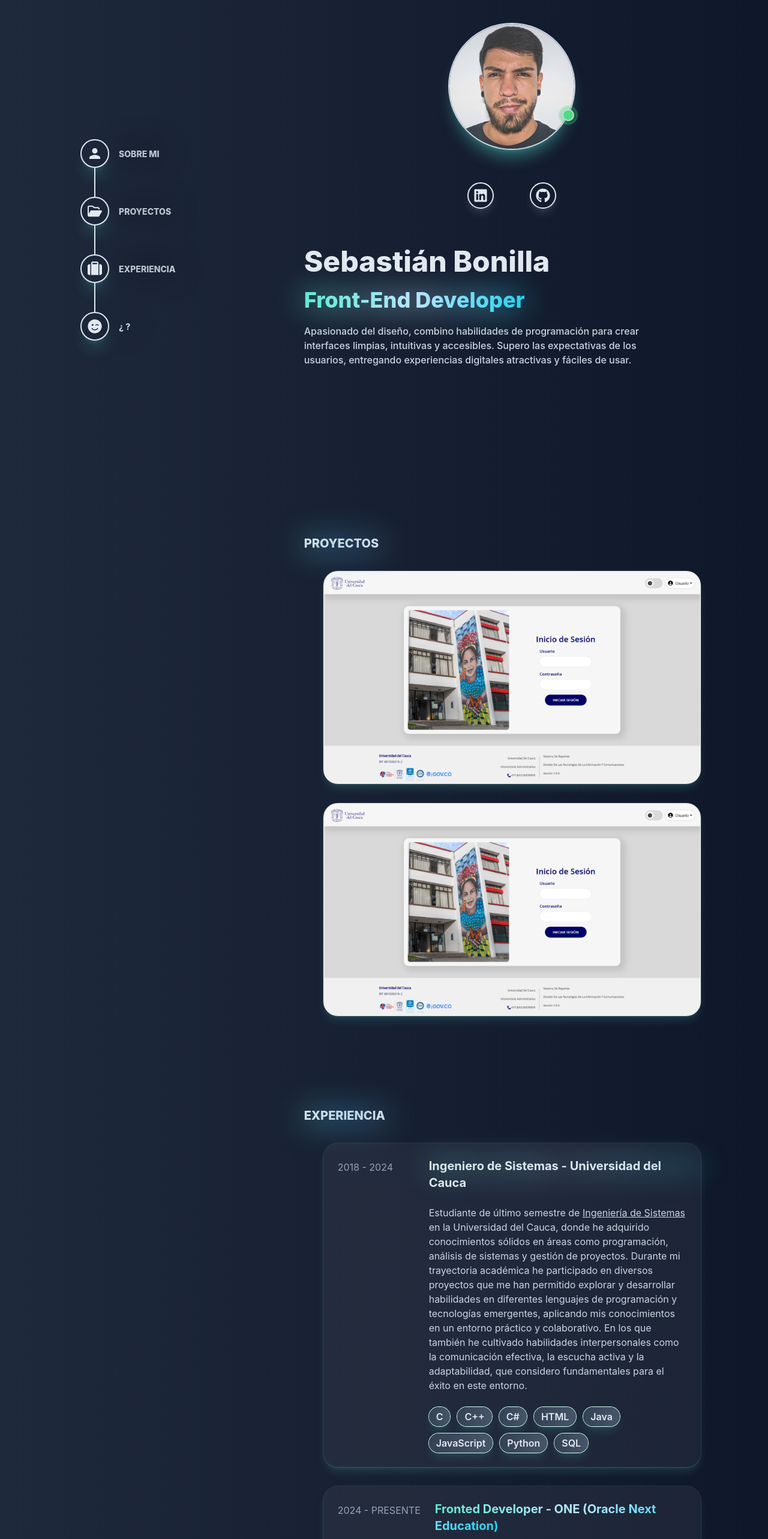
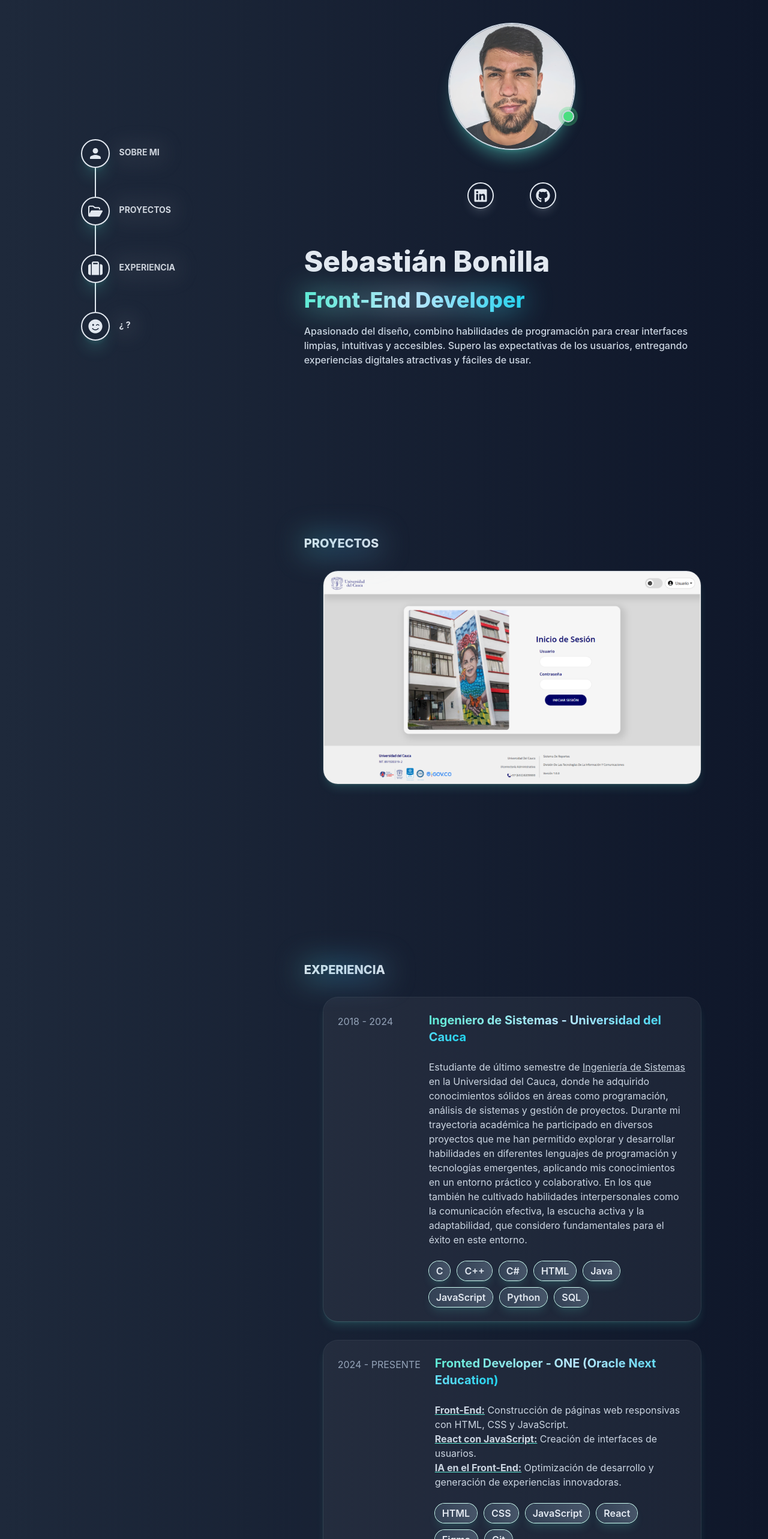
Before and after one commit to SebastianBonilla13/my_portfolio, a React (Create React App) app: page / in a window 1280 px wide. Shown: the top 2566 px of the page at 60% size. Built offline with nearby package versions, Linux system fonts and the light colour scheme.

Commit message:
colors + little details

```diff
--- a/src/App.js
+++ b/src/App.js
@@ -3,6 +3,8 @@
 /* import './App.css'; */
 import React, { useRef } from 'react';
 import { useScroll } from 'react-scroll';
+
+import ToolTip1 from "./Components/ToolTip1.jsx";
 
 
 import Sidebar from "../src/Components/Sidebar.jsx";
@@ -46,12 +48,19 @@ function App() {
 
     <div class="flex justify-between static bg-gradient-to-r from-slate-800  to-slate-900 "> {/* STRUCT */}
 
-      <header class="hidden lg:flex lg:w-1/3 bg-color_primary lg:sticky lg:top-0 right-0  lg:max-h-screen w-max"> {/* SIDEAR */}  {/* bg-color_primary  lg:flex  lg:max-h-screen */}
+
+      <header class="hidden lg:flex justify-center 2xl:w-3/5 2xl:justify-end lg:w-1/3 bg-color_primary lg:sticky lg:top-0 right-0  lg:max-h-screen w-max"> {/* SIDEAR */}  {/* bg-color_primary  lg:flex  lg:max-h-screen */}
+        <div class="flex justify-center">
           <Sidebar> </Sidebar>
+        </div>
+
+
+
+
       </header>
 
 
-      <main class="lg:w-2/3"> {/* BODY */} {/* bg-lime-200 */}
+      <main class="lg:w-2/3 2xl:w-3/4 "> {/* BODY */} {/* bg-lime-200 */}
 
         {/* <Badge Icon={FaSmileWink} Text={"HOLA"}> </Badge> */}
         {/* <h1 class="[text-shadow:_0_1px_0_rgb(0__2_/_40%)]">Hello</h1> */}
@@ -63,15 +72,20 @@ function App() {
             {/* IMAGE CONTAINER */}
             {/* ring-1 ring-white ring-opacity-20 shadow-lg shadow-indigo-100/10 hover:shadow-indigo-100/25 */}
 
-            <div class="flex justify-center">
+            <div class="flex justify-center bg-red-400">
 
               {/* LUZ ESTADO */}
+
               <div class="absolute z-40 mt-36 ml-44 pl-3">
+                <ToolTip1 position="bottom" tooltipsText="Disponible ;)">
                   <span class="relative flex h-4 w-4 ">
                     <span class="animate-ping absolute inline-flex h-full w-full rounded-full bg-green-500 opacity-75 ring-2 ring-green-400 "></span>
                     <span class="relative inline-flex rounded-full h-4 w-4 bg-green-400 ring-2 ring-slate-300 "></span>
                   </span>
+                </ToolTip1>
               </div>
+
+
 
               <div class="absolute z-20">
                 <div class="flex justify-center">
@@ -110,21 +124,45 @@ function App() {
             <div class="flex justify-center">
               <div class="pt-1 pb-6 gap-x-5 grid grid-cols-2 grid-flow-row">
 
-                {/* ICON */}
                 <div class="p-5">
-                  {/* <div class="w-10 h-10 border-opacity  rounded-full inline-flex items-center justify-center relative z-10 order-solid border-2 border-slate-200 hover:shadow-lg shadow-teal-300/90">
-                    <a class=" " href='https://www.linkedin.com/in/sebastianbonilla13'>
+
+                  {/* <div class="p-5 bg-transparent  w-10 h-10 rounded-full inline-flex items-center justify-center  border-2 border-slate-200 shadow-lg shadow-slate-300/15 hover:shadow-teal-300/30">
+                    <a class=" p-1" href='https://www.linkedin.com/in/sebastianbonilla13'>
                       <FaLinkedin color="#e2e8f0" class="w-10 h-10 p-2" />
                     </a>
                   </div> */}
-                  {/* hover:shadow-slate-300/25 shadow-teal-300/15 | hover:shadow-teal-300/35*/}
 
+                  <ToolTip1 position="bottom" tooltipsText="LinkedIn">
                     <div class="p-5 bg-transparent  w-10 h-10 rounded-full inline-flex items-center justify-center  border-2 border-slate-200 shadow-lg shadow-slate-300/15 hover:shadow-teal-300/30">
                       <a class=" p-1" href='https://www.linkedin.com/in/sebastianbonilla13'>
                         <FaLinkedin color="#e2e8f0" class="w-10 h-10 p-2" />
                       </a>
                     </div>
+                  </ToolTip1>
+
                 </div>
+
+
+                {/* ICON */}
+                <div class="p-5">
+
+                  {/* <div class="p-5 bg-transparent  w-10 h-10 rounded-full inline-flex items-center justify-center  border-2 border-slate-200 shadow-lg shadow-slate-300/15 hover:shadow-teal-300/30">
+                    <a class=" p-1" href='https://www.linkedin.com/in/sebastianbonilla13'>
+                      <FaLinkedin color="#e2e8f0" class="w-10 h-10 p-2" />
+                    </a>
+                  </div> */}
+
+                  <ToolTip1 position="bottom" tooltipsText="GitHub">
+                    <div class="p-5 bg-transparent  w-10 h-10 rounded-full inline-flex items-center justify-center  border-2 border-slate-200 shadow-lg shadow-slate-300/15 hover:shadow-teal-300/30">
+                      <a class=" p-1" href='https://github.com/SebastianBonilla13'>
+                        <FaGithub color="#e2e8f0" class="w-10 h-10 p-2" />
+                      </a>
+                    </div>
+                  </ToolTip1>
+
+
+                </div>
+
 
 
                 {/* <div class="p-5 bg-transparent  w-10 h-10 rounded-full inline-flex items-center justify-center  border-2 border-slate-200 shadow-lg hover:shadow-teal-300/35">
@@ -135,18 +173,19 @@ function App() {
 
 
 
-                <div class="p-5">
+                {/* <div class="p-5"> */}
                 {/* <div class="w-10 border-opacity h-10 rounded-full inline-flex items-center justify-center relative z-10 border-solid border-2 border-slate-200">
                     <a class=" " href='https://github.com/SebastianBonilla13'>
                       <FaGithub color="#e2e8f0" class="w-10 h-10 p-2 zinc-700" />
                     </a>
                   </div> */}
-                  <div class="p-5 bg-transparent  w-10 h-10 rounded-full inline-flex items-center justify-center  border-2 border-slate-200 shadow-lg shadow-slate-300/15 hover:shadow-teal-300/30">
+                {/* <div class="p-5 bg-transparent  w-10 h-10 rounded-full inline-flex items-center justify-center  border-2 border-slate-200 shadow-lg shadow-slate-300/15 hover:shadow-teal-300/30">
                     <a class=" p-1" href='https://github.com/SebastianBonilla13'>
                       <FaGithub color="#e2e8f0" class="w-10 h-10 p-2" />
                     </a>
-                  </div>
-                </div>
+                  </div> */}
+
+                {/* </div> */}
 
               </div>
             </div>
@@ -159,7 +198,7 @@ function App() {
                 {/* <span class="absolute mr-5 mx-auto py-0 flex border w-fit pl- bg-gradient-to-r blur-xl from-teal-300 via-sky-200 to-cyan-400 bg-clip-text text-5xl box-content  text-transparent  select-none">
                   <a class="underline decoration-blue-300"> Sebastián Bonilla </a>
                 </span> */}
-                <h1 class="text-5xl font-extrabold text-slate-200 text-color_primary ">
+                <h1 class="sm:text-5xl text-4xl font-extrabold text-slate-200 text-color_primary ">
                   Sebastián Bonilla
                 </h1>
                 {/* <span class="absolute mr-5 mx-auto py-0 flex border w-fit bg-gradient-to-r blur-xl from-teal-300 via-sky-200 to-cyan-400 bg-clip-text text-4xl box-content font-extrabold text-transparent  select-none">
@@ -188,17 +227,17 @@ function App() {
 
               <div>
                 <span
-                  class="absolute mr-6 text-4xl font-extrabold text-transparent bg-clip-text blur-xl bg-gradient-to-r from-teal-300 via-sky-200 to-cyan-400">
+                  class="sm:text-4xl text-3xl absolute mr-6  font-extrabold text-transparent bg-clip-text blur-xl bg-gradient-to-r from-teal-300 via-sky-200 to-cyan-400">
                   Front-End Developer
                 </span>
                 <span
-                  class="text-4xl font-extrabold text-transparent bg-clip-text bg-gradient-to-r from-teal-300 via-sky-200 to-cyan-400">
+                  class="sm:text-4xl text-3xl font-extrabold text-transparent bg-clip-text bg-gradient-to-r from-teal-300 via-sky-200 to-cyan-400">
                   Front-End Developer
                 </span>
               </div>
 
               <div>
-                <p class="text-base font-medium text-slate-300 text-color_primary max-w-xl">
+                <p class="text-base font-medium text-slate-300 text-color_primary max-w-2xl">
                   Apasionado del diseño, combino habilidades de programación para crear interfaces limpias,
                   intuitivas y accesibles. Supero las expectativas de los usuarios, entregando experiencias
                   digitales atractivas y fáciles de usar.
@@ -210,7 +249,7 @@ function App() {
           </div>
 
           {/* section PROYECTOS */}
-          <div id="proyectos" class="pt-10 mb-28">
+          <div id="proyectos" class="pt-10 mb-64">
 
             <span class="absolute mr-5 x-auto py-0  font-extrabold flex border w-fit bg-gradient-to-r blur-xl from-teal-500 via-sky-600 to-cyan-800 bg-clip-text text-xl box-content  text-transparent  select-none">
               <a class="underline decoration-blue-300">PROYECTOS</a>
@@ -224,6 +263,33 @@ function App() {
               <CardProject
                 image={imgReportesPlus}
                 /* Reportes Plus */
+                tittle={
+                  <>
+                    {/* <a class="text-slate-200">Reportes Plus</a> */}
+                    <span
+                      class="ext-base ont-extrabold text-transparent bg-clip-text bg-gradient-to-r from-teal-300 via-sky-200 to-cyan-400">
+                      Reportes Plus
+                    </span>
+                  </>
+
+                }
+                description={
+                  <>
+                    <div class="text-slate-300">
+                      Información Presupuestal Universidad del Cauca. Proporcionar a los usuarios
+                      finales del área financiera e interesados de la  universidad, una herramienta
+                      que les permita consultar y descargar  información presupuestal en tiempo real.
+                    </div>
+                  </>
+                }
+                lstTech={lstTechP1}>
+              </CardProject>
+            </div>
+
+            {/* Proyecto 2 */}
+            {/* <div class="flex justify-center pt-8 sm:mx-8">
+              <CardProject
+                image={imgReportesPlus}
                 tittle={
                   <>
                     <a class="text-slate-200">Reportes Plus</a>
@@ -240,30 +306,7 @@ function App() {
                 }
                 lstTech={lstTechP1}>
               </CardProject>
-            </div>
-
-            {/* Proyecto 2 */}
-            <div class="flex justify-center pt-8 sm:mx-8">
-              <CardProject
-                image={imgReportesPlus}
-                /* Reportes Plus */
-                tittle={
-                  <>
-                    <a class="text-slate-200">Reportes Plus</a>
-                  </>
-                }
-                description={
-                  <>
-                    <div class="text-slate-300">
-                      Información Presupuestal Universidad del Cauca. Proporcionar a los usuarios
-                      finales del área financiera e interesados de la  universidad, una herramienta
-                      que les permita consultar y descargar  información presupuestal en tiempo real.
-                    </div>
-                  </>
-                }
-                lstTech={lstTechP1}>
-              </CardProject>
-            </div>
+            </div> */}
 
           </div>
 
@@ -283,12 +326,12 @@ function App() {
                 tittle={
                   <>
                     {/* <a class="text-slate-200">Ingeniero de Sistemas - Universidad del Cauca</a> */}
-                    <span
+                    {/* <span
                       class="absolute mr-6 ext-base ont-extrabold text-transparent bg-clip-text blur-xl bg-gradient-to-r from-teal-300 via-sky-200 to-cyan-400">
                       Ingeniero de Sistemas - Universidad del Cauca
-                    </span>
+                    </span> */}
                     <span
-                      class="ext-base ont-extrabold text-slate-200">
+                      class="ext-base ont-extrabold text-transparent bg-clip-text bg-gradient-to-r from-teal-300 via-sky-200 to-cyan-400">
                       Ingeniero de Sistemas - Universidad del Cauca
                     </span>
                   </>
@@ -340,9 +383,9 @@ function App() {
                 description={
                   <>
                     <div class="text-slate-300">
-                      <a class="underline decoration-zinc-700">Front-End:</a> Construcción de páginas web responsivas con HTML, CSS y JavaScript.<br />
-                      <a class="underline decoration-zinc-700">React con JavaScript:</a> Creación de interfaces de usuarios.<br />
-                      <a class="underline decoration-zinc-700">IA en el Front-End:</a> Optimización de desarrollo y generación de experiencias innovadoras.
+                      <a class="underline decoration-teal-300"> <strong>Front-End:</strong></a> Construcción de páginas web responsivas con HTML, CSS y JavaScript.<br />
+                      <a class="underline decoration-teal-300"> <strong>React con JavaScript:</strong></a> Creación de interfaces de usuarios.<br />
+                      <a class="underline decoration-teal-300"> <strong>IA en el Front-End:</strong></a> Optimización de desarrollo y generación de experiencias innovadoras.
                     </div>
                   </>
                 }
@@ -353,17 +396,12 @@ function App() {
           </div>
 
           {/* section ¿? */}
-          <div id="¿?" class="pt-0 mb-44 g-red-400">
-            <div class="py-52"> {/* text-center */}
+          <div id="¿?" class="mt-80 mb-72 g-red-400 ">
+            <div class="py-3"> {/* text-center */}
               {/* <h2 class="text-3xl font-bold text-slate-300 text-color_primary py-52" >
                 ¿Te interesa impulsar tu proyecto al siguiente nivel? ¡Hagámoslo realidad!
               </h2> */}
-              {/* <h2 class="text-xl py-52 md:text-3xl font-extrabold bg-clip-text text-transparent bg-[linear-gradient(to_right,theme(colors.blue.500),theme(colors.blue.200),theme(colors.blue.100),theme(colors.neutral.200),theme(colors.purple.200),theme(colors.purple.500))] bg-[length:100%_auto] animate-gradient">¿Te interesa impulsar tu proyecto al siguiente nivel? <a class="underline decoration-blue-300"> ¡Hagámoslo realidad!</a></h2>
- */}
-
-
-
-
+              {/* <h2 class="text-xl py-52 md:text-3xl font-extrabold bg-clip-text text-transparent bg-[linear-gradient(to_right,theme(colors.blue.500),theme(colors.blue.200),theme(colors.blue.100),theme(colors.neutral.200),theme(colors.purple.200),theme(colors.purple.500))] bg-[length:100%_auto] animate-gradient">¿Te interesa impulsar tu proyecto al siguiente nivel? <a class="underline decoration-blue-300"> ¡Hagámoslo realidad!</a></h2>*/}
 
               {/* <h1
                 class="text-4xl font-extrabold text-transparent bg-clip-text bg-gradient-to-r from-gray-600 via-slate-400 to-stone-500 ">
@@ -372,23 +410,9 @@ function App() {
 
               </h1> */}
 
-              <br></br>
-              <br></br>
-              <br></br>
-
-
-              {/* <span class="absolute   bg-gradient-to-r blur-xl from-teal-400 via-sky-300 to-cyan-700 bg-clip-text text-4xl font-extrabold text-transparent">
-                  ¿Te interesa impulsar tu proyecto al siguiente nivel? <a class="underline decoration-blue-300"> ¡Hagámoslo realidad!</a>
-                </span>
 
               <h1
-                  class="text-4xl font-extrabold text-transparent bg-clip-text bg-gradient-to-r from-teal-400 via-sky-300 to-cyan-700">
-                  ¿Te interesa impulsar tu proyecto al siguiente nivel? <a class="underline decoration-blue-300">
-                    <br></br>¡Hagámoslo realidad!</a>
-                </h1> */}
-
-              <h1
-                class="text-4xl font-extrabold text-transparent bg-clip-text bg-gradient-to-r from-teal-400 via-sky-300 to-cyan-600">
+                class="sm:text-4xl text-2xl font-extrabold text-transparent bg-clip-text bg-gradient-to-r from-teal-400 via-sky-300 to-cyan-600">
                 ¿Te interesa impulsar tu proyecto al siguiente nivel?
               </h1>
               <br></br>
@@ -397,14 +421,13 @@ function App() {
                 ¡Hagámoslo realidad!
               </span> */}
               <span
-                class="absolute mr-6 text-4xl font-extrabold text-transparent bg-clip-text blur-xl bg-gradient-to-r from-teal-300 via-sky-200 to-cyan-400">
+                class="sm:text-4xl text-2xl absolute mr-6  font-extrabold text-transparent bg-clip-text blur-xl bg-gradient-to-r from-teal-300 via-sky-200 to-cyan-400">
                 ¡Hagámoslo realidad!
               </span>
               <span
-                class="text-4xl font-extrabold text-transparent bg-clip-text bg-gradient-to-r from-teal-300 via-sky-200 to-cyan-400">
+                class="sm:text-4xl text-2xl  font-extrabold text-transparent bg-clip-text bg-gradient-to-r from-teal-300 via-sky-200 to-cyan-400">
                 ¡Hagámoslo realidad!
               </span>
-
 
             </div>
           </div>
--- a/src/Components/Sidebar.jsx
+++ b/src/Components/Sidebar.jsx
@@ -108,12 +108,16 @@ const Text = ({ textOption }) => {
             </h2> */}
 
             {/* from-teal-600 via-sky-700 to-cyan-900 */}
-            {/* <span class="absolute text-sm mr-5 x-auto py-0  font-bold flex border w-fit bg-gradient-to-r blur-lg bg-slate-300  hover:blur-lg hover:from-teal-400 hover:via-sky-300 hover:to-cyan-600 bg-clip-text  box-content  text-transparent  select-none">
-              <a class="underline decoration-blue-300">{textOption}</a>
-            </span>
-            <h2 class="text-sm font-bold text-slate-200 text-color_primary" >
+            <h2 class="absolute text-sm mr-5 x-auto py-0  font-bold flex border w-fit bg-gradient-to-r blur-lg bg-slate-100  hover:blur-lg hover:from-teal-200 hover:via-sky-100 hover:to-cyan-300 bg-clip-text  box-content  text-transparent  select-none">
                 {textOption}
-            </h2> */}
+            </h2>
+            <h2 class="text-sm font-bold text-slate-200 text-color_primar hover:text-slate-800" >
+                {textOption}
+            </h2>
+
+
+
+
 
             {/* {hover && <div class="hover"> hola mundo </div>} */}
 
@@ -126,14 +130,23 @@ const Text = ({ textOption }) => {
                 </span>
             </div> */}
 
-            <div class=" ">
+            {/* <div class=" ">
                 <span class="absolute mr-6 text-sm font-extrabold hover:text-transparent hover:bg-clip-text blur-xl hover:bg-gradient-to-r hover:from-teal-300 hover:via-sky-200 hover:to-cyan-400">
                     {textOption}
                 </span>
                 <span class="text-sm font-extrabold text-slate-300  hover:text-transparent hover:bg-clip-text hover:bg-gradient-to-r hover:from-teal-300 hover:via-sky-200 hover:to-cyan-400">
                     {textOption}
                 </span>
-            </div>
+            </div> */}
+
+            {/* <div class=" ">
+                <span class="absolute mr-6 text-sm font-extrabold hover:text-transparent hover:bg-clip-text blur-xl hover:bg-gradient-to-r hover:from-teal-300 hover:via-sky-200 hover:to-cyan-400">
+                    {textOption}
+                </span>
+                <span class="text-sm font-extrabold text-slate-300  hover:text-transparent hover:bg-clip-text hover:bg-gradient-to-r hover:from-teal-300 hover:via-sky-200 hover:to-cyan-400">
+                    {textOption}
+                </span>
+            </div> */}
 
 
             {/* <h2 class="font-medium title-font text-sm text-slate-200 mb-1 tracking-wider">{textOption}</h2> */}
--- /dev/null
+++ b/src/Components/ToolTip1.jsx
@@ -0,0 +1,47 @@
+import React from "react";
+
+const ToolTip1 = ({children, tooltipsText, position }) => {
+  return (
+
+    <div className="w-full ppx-4 sm:w-1/2 lg:w-1/4 bbg-red-300  ">
+      <div className="mmb-14 bbg-red-200">
+        <div className="group relative inline-block bbg-red-400">
+          <button className="inline-flex rounded bg-primary ppx-[18px] ppy-2 text-base font-semibold text-white bbg-blue-500">
+            {children}
+          </button>
+          <div
+            className={` ${
+              (position === "right" &&
+                `absolute left-full top-1/2 z-20 ml-3 -translate-y-1/2 whitespace-nowrap rounded bg-slate-500 px-4 py-[7px] text-sm font-semibold text-white opacity-0 group-hover:opacity-100`) ||
+              (position === "top" &&
+                `absolute bottom-full left-1/2 z-20 mb-1 -translate-x-1/2 whitespace-nowrap rounded bg-black px-2 py-[3px] text-sm font-semibold text-white opacity-0 group-hover:opacity-100`) ||
+              (position === "left" &&
+                `absolute right-full top-1/2 z-20 mr-1 -translate-y-1/2 whitespace-nowrap rounded bg-black px-2 py-[3px] text-sm font-semibold text-white opacity-0 group-hover:opacity-100`) ||
+              (position === "bottom" &&
+                /* `absolute left-1/2 top-full z-20 mt-1 -translate-x-1/2 whitespace-nowrap rounded g-black bg-white bg-opacity-15  px-4 py-[6px] text-sm font-semibold text-white opacity-0 group-hover:opacity-100 `) */
+                `absolute left-1/2 top-full z-20 mt-1 -translate-x-1/2 whitespace-nowrap rounded g-black bg-slate-500  px-2 py-[3px] text-sm font-semibold text-white opacity-0 group-hover:opacity-100 `)
+            }`}
+          >
+            <span
+              className={` ${
+                (position === "right" &&
+                  `absolute left-[-3px] top-1/2 -z-10 h-2 w-2 -translate-y-1/2 rotate-45 rounded-sm bg-slate-500`) ||
+                (position === "top" &&
+                  `absolute bottom-[-3px] left-1/2 -z-10 h-2 w-2 -translate-x-1/2 rotate-45 rounded-sm bg-black`) ||
+                (position === "left" &&
+                  `absolute right-[-3px] top-1/2 -z-10 h-2 w-2 -translate-y-1/2 rotate-45 rounded-sm bg-black`) ||
+                (position === "bottom" &&
+                  /* `absolute left-1/2 top-[-3px] z-40 h-2 w-2 -translate-x-1/2 rotate-45 rounded-sm bbg-black bg-white bg-opacity-15    `) */
+                  `absolute left-1/2 top-[-3px] z-40 h-2 w-2 -translate-x-1/2 rotate-45 rounded-sm bbg-black bg-slate-500     `)
+              } `}
+            ></span>
+            {tooltipsText}
+          </div>
+        </div>
+      </div>
+    </div>
+
+  );
+};
+
+export default ToolTip1;
--- a/tailwind.config.js
+++ b/tailwind.config.js
@@ -9,7 +9,13 @@ module.exports = {
       color_secondary: '#1F44B9',
       // ...
     }, */
-
+    screens: {
+      'sm': '640px',
+      'md': '768px',
+      'lg': '1024px',
+      'xl': '1280px',
+      '2xl': '1836px',
+    },
 
     extend: {},
   },
```
Lines whose indentation alone changed are shown as unchanged.
